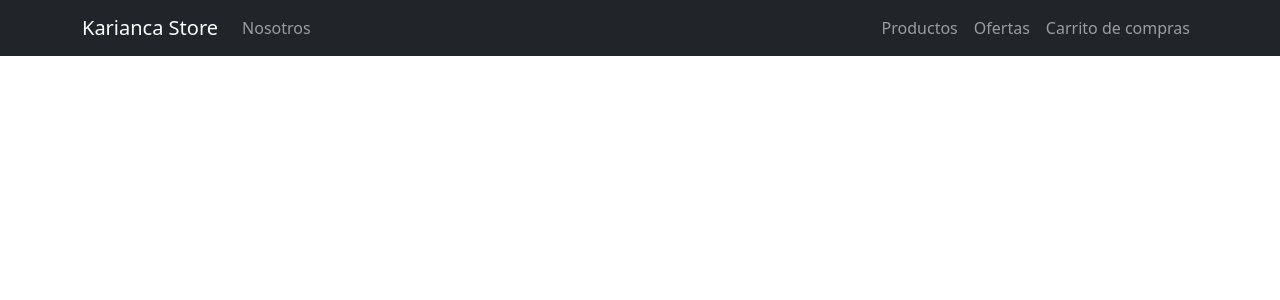
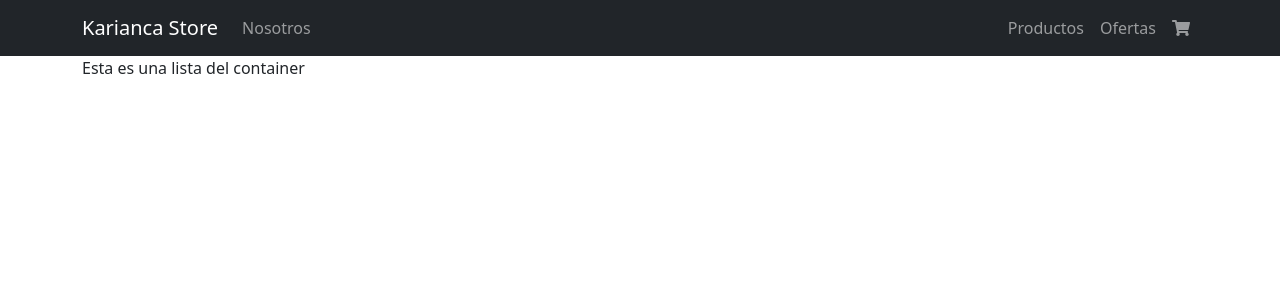
Before and after one commit to SoleMina/karianca-store, a React (Create React App) app: page / in a window 1280 px wide. Shown: the top 300 px of the page. Built offline with nearby package versions, Linux system fonts and the light colour scheme.

Commit message:
cartwidget and ItemListContainer added

```diff
--- a/package.json
+++ b/package.json
@@ -3,6 +3,9 @@
   "version": "0.1.0",
   "private": true,
   "dependencies": {
+    "@fortawesome/fontawesome-svg-core": "^1.2.36",
+    "@fortawesome/free-solid-svg-icons": "^5.15.4",
+    "@fortawesome/react-fontawesome": "^0.1.15",
     "@testing-library/jest-dom": "^5.14.1",
     "@testing-library/react": "^11.2.7",
     "@testing-library/user-event": "^12.8.3",
--- a/src/App.js
+++ b/src/App.js
@@ -1,6 +1,7 @@
 import React from "react";
-import NavBar from "./components/NavBar";
 import Spinner from "react-bootstrap/Spinner";
+import NavBar from "./components/Header/NavBar";
+import ItemListContainer from "./components/ItemListContainer/ItemListContainer";
 
 class App extends React.Component {
   state = { loading: true };
@@ -21,6 +22,7 @@ class App extends React.Component {
             link3="Ofertas"
             link4="Carrito de compras"
           />
+          <ItemListContainer content="Esta es una lista del container" />
         </div>
       );
     }
--- /dev/null
+++ b/src/components/CartWidget/CartWidget.js
@@ -0,0 +1,10 @@
+import React from "react";
+//Font awesome icons
+import { FontAwesomeIcon } from "@fortawesome/react-fontawesome";
+import { faShoppingCart } from "@fortawesome/free-solid-svg-icons";
+
+const CartWidget = () => {
+  return <FontAwesomeIcon icon={faShoppingCart} />;
+};
+
+export default CartWidget;
--- a/src/components/NavBar.js
+++ b/src/components/Header/NavBar.js
@@ -2,6 +2,7 @@ import React from "react";
 import Navbar from "react-bootstrap/Navbar";
 import Container from "react-bootstrap/Container";
 import Nav from "react-bootstrap/Nav";
+import CartWidget from "../CartWidget/CartWidget";
 
 const NavBar = (props) => {
   return (
@@ -17,7 +18,7 @@ const NavBar = (props) => {
             <Nav.Link href="#">{props.link2}</Nav.Link>
             <Nav.Link href="#">{props.link3}</Nav.Link>
             <Nav.Link eventKey={2} href="#">
-              {props.link4}
+              <CartWidget name="faShoppingCart" />
             </Nav.Link>
           </Nav>
         </Navbar.Collapse>
--- /dev/null
+++ b/src/components/ItemListContainer/ItemListContainer.js
@@ -0,0 +1,7 @@
+import React from "react";
+
+const ItemListContainer = (props) => {
+  return <div className="container">{props.content}</div>;
+};
+
+export default ItemListContainer;
```
Also changed, not shown: 1 other file (tests, documents, lock files or other folders).
